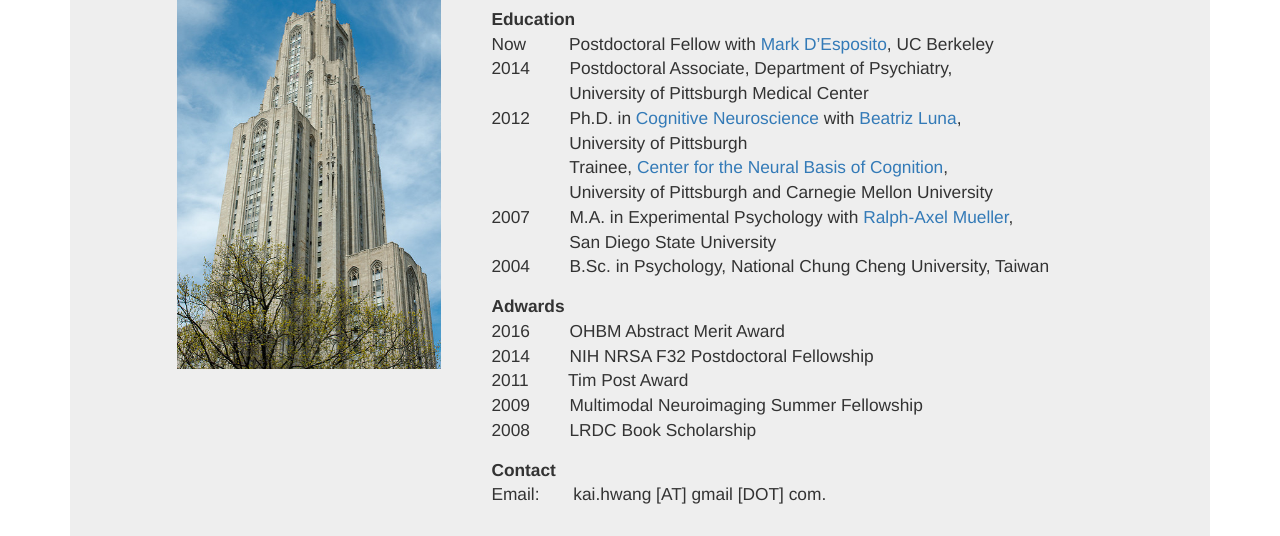
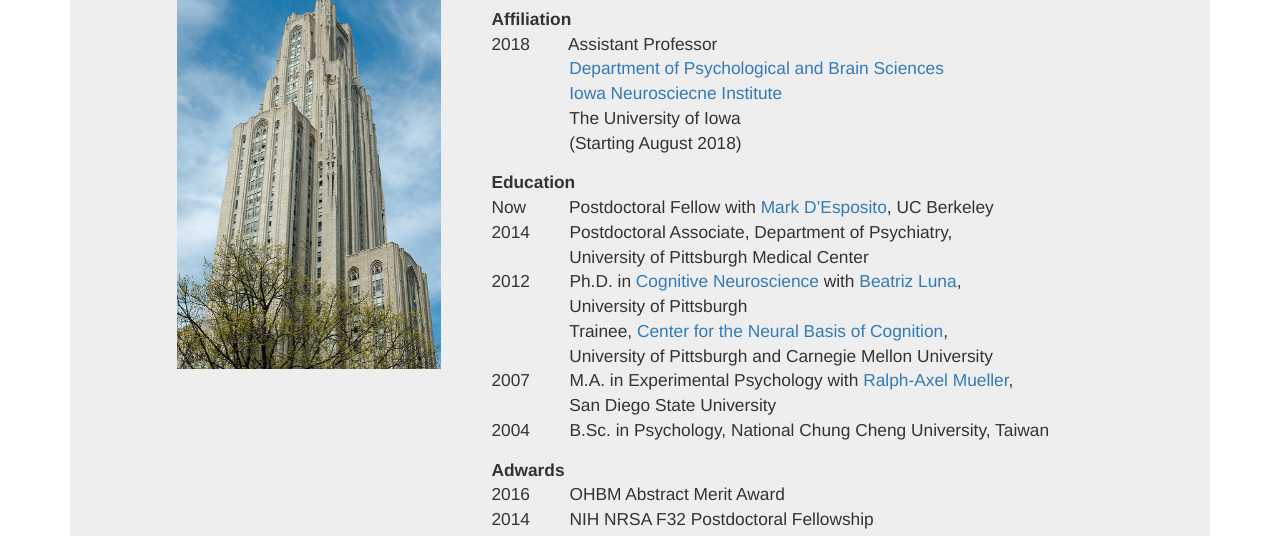
Before and after one commit to kaihwang/kaihwang.github.io, a plain HTML site: page about.html in a window 1280 px wide. Shown: the part 159-695 px from the top of the page. Drawn offline with Linux system fonts and the light colour scheme.

Commit message:
new job.

```diff
--- a/about.html
+++ b/about.html
@@ -79,8 +79,14 @@
           <!--<img alt="ME" src="images/Kai-wp.jpg" style="width:auto;height:300px;">-->
 
             <div class="col-xs-12">
-            <img alt="ME" src="images/Kai-wp.jpg" style="width:auto;height:400px;">
+            <img alt="ME" src="images/Kai-wp.jpg" style="width:auto;height:600px; padding-bottom: 200px;">
             <h2><b> Kai Hwang, Ph.D.</b></h2>
+            <p><strong> Affiliation </strong> </br>
+            2018<tab0>Assistant Professor<br>
+            <tab3><a href="https://psychology.uiowa.edu/">Department of Psychological and Brain Sciences</a><br>
+            <tab3><a href="https://medicine.uiowa.edu/iowaneuroscience/">Iowa Neurosciecne Institute</a><br>
+            <tab3>The University of Iowa<br>
+            <tab3>(Starting August 2018)<br>
             <p><strong> Education </strong> </br>
             Now     <tab0>Postdoctoral Fellow with <a href="http://despolab.berkeley.edu/">Mark D’Esposito</a>, UC Berkeley<br>
             2014    <tab1>Postdoctoral Associate, Department of Psychiatry,<br>
@@ -113,6 +119,8 @@
 
                   <p>My research focuses on brain network mechanisms of cognitive control and its developmental process. You can learn more about my work by reading my <a href="research.html">research</a> page or <a href="publications.html">publications</a>.</p>
 
+                  <p><strong>In the Fall of 2018 I will be starting my own laboratory in the University of Iowa. I will be recruiting talented post-docs, graduate students, and research assistants. Please contact me if you are interested.</strong></p>
+
                   <p><a href="https://scholar.google.com/citations?user=q0EnzFEAAAAJ&hl=en">My Google Scholar Profile.</a> </p>
                   <p><a href="https://github.com/kaihwang">My Github profile.</a> </p>
 
```
